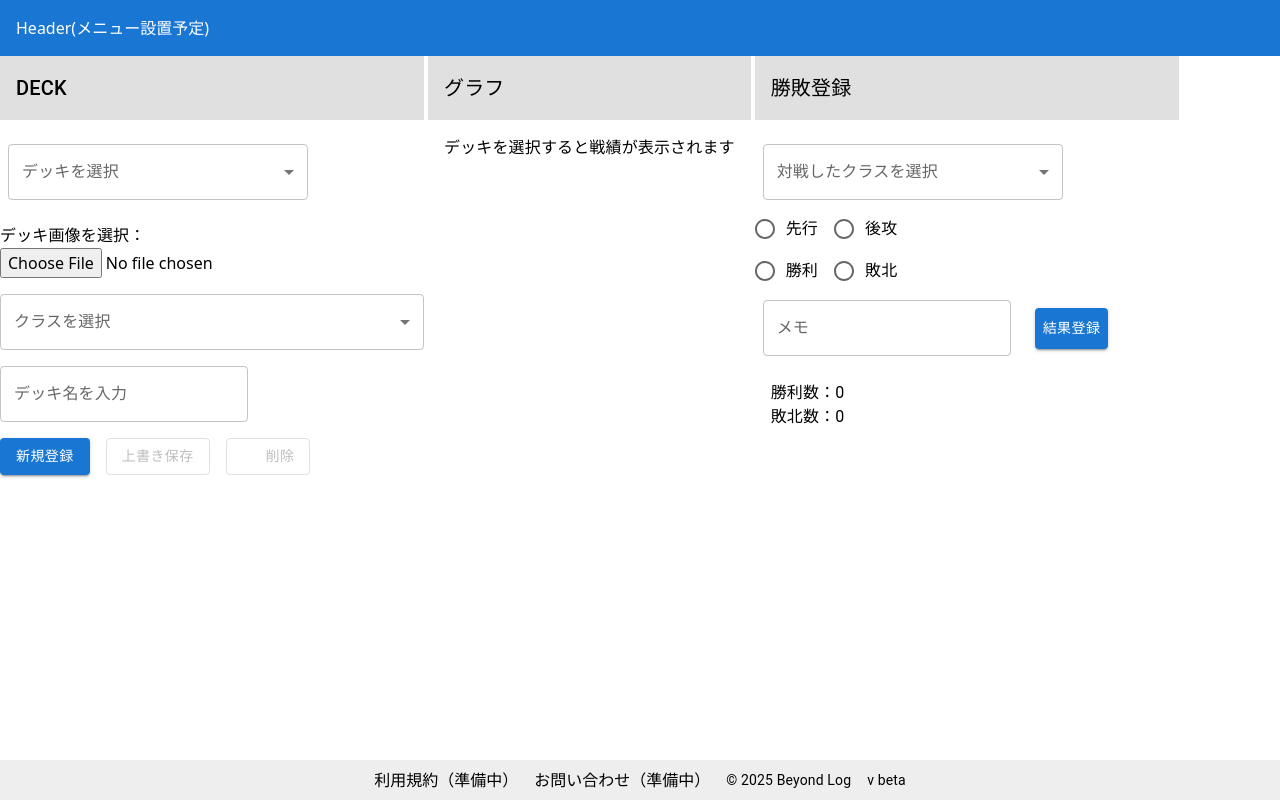
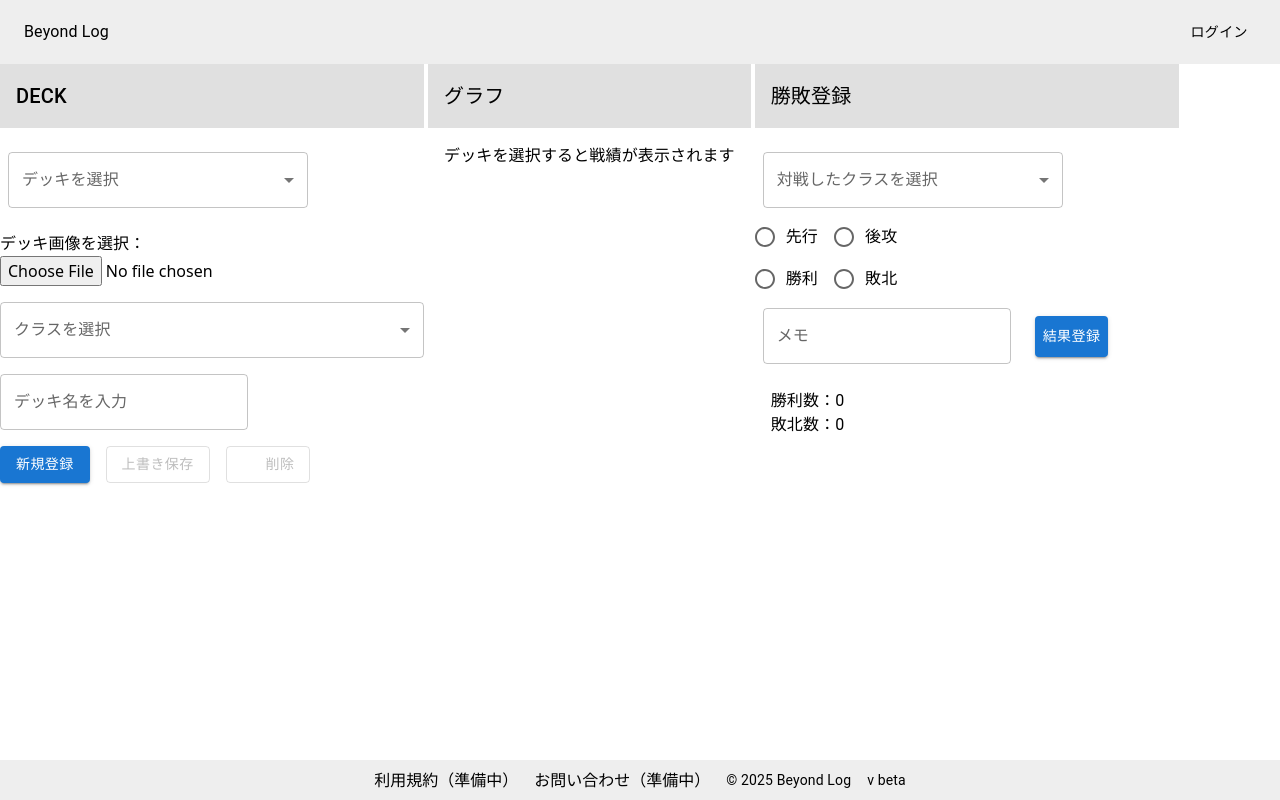
Before and after one commit to narudev4/beyond-log, a Next.js app: page /dashboard in a window 1280 px wide. Built offline with nearby package versions, Linux system fonts and the light colour scheme; some icons are missing.

Commit message:
ヘッダー仮実装

```diff
--- a/package.json
+++ b/package.json
@@ -11,7 +11,7 @@
   "dependencies": {
     "@emotion/react": "^11.14.0",
     "@emotion/styled": "^11.14.0",
-    "@mui/icons-material": "^7.1.2",
+    "@mui/icons-material": "^7.2.0",
     "@mui/material": "^7.1.2",
     "next": "15.3.3",
     "react": "^19.0.0",
--- a/src/app/components/Header.jsx
+++ b/src/app/components/Header.jsx
@@ -1,10 +1,36 @@
-import React from 'react'
-import { Box } from "@mui/material";
+"use client";
+import React, { useState } from "react";
+import {
+  AppBar,
+  Toolbar,
+	Button,
+  Typography,
+  Box,
+} from "@mui/material";
+import Link from "next/link";
 
-const Header = () => (
-  <Box sx={{ bgcolor: "primary.main", color: "white", p: 2}}>
-    Header(メニュー設置予定)
-  </Box>
-);
+const Header = () => {
+	const [user, setUser] = useState(null);
+	const handleLogin = () => {
+	alert("ログイン処理（仮）");
+	setUser(null);
+	}
+  return (
+    <AppBar position="static" sx={{ backgroundColor: "grey.200", color: "black"}} elevation={0}>
+			<Toolbar>
+				<Typography sx={{ flexGrow: 1 }}>
+					<Link href="/dashboard" style={{ textDecoration: "none", color: "inherit"}}>Beyond Log</Link>
+				</Typography>
+				<Box>
+					{user ? (
+						<Button color="inherit" onClick={handleLogin}>ログアウト</Button>
+					):(
+						<Button color="inherit" onClick={handleLogin}>ログイン</Button>
+					)}
+				</Box>
+			</Toolbar>
+		</AppBar>
+  );
+};
 
 export default Header;
--- a/src/app/layout.jsx
+++ b/src/app/layout.jsx
@@ -16,8 +16,8 @@ export default function RootLayout({ children }) {
         <Box sx={{ pb: "64px" }}>
           <Header />
           {children}
+          <Footer />
         </Box>
-          <Footer />
       </body>
     </html>
   );
```
Also changed, not shown: 1 other file (tests, documents, lock files or other folders).
